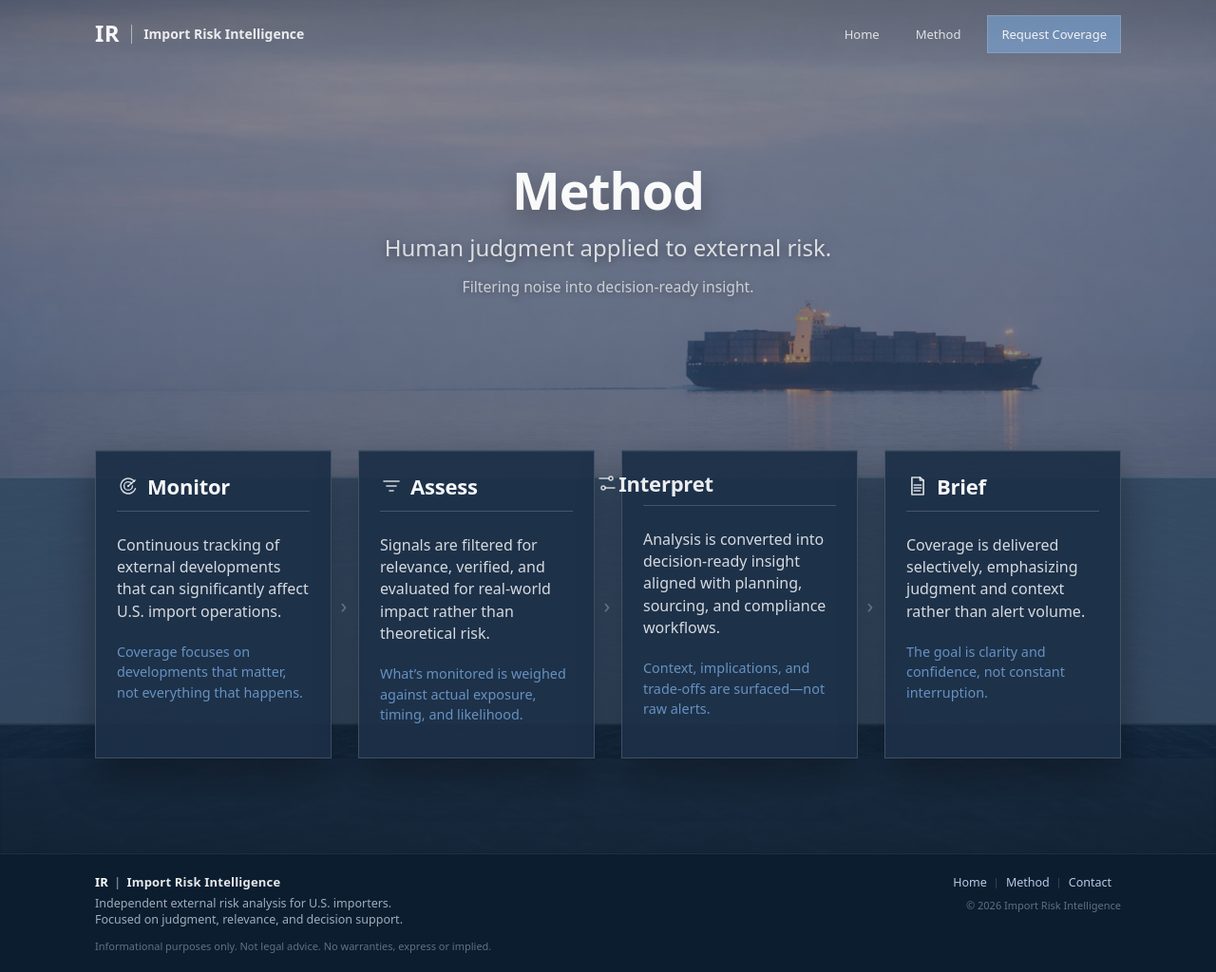
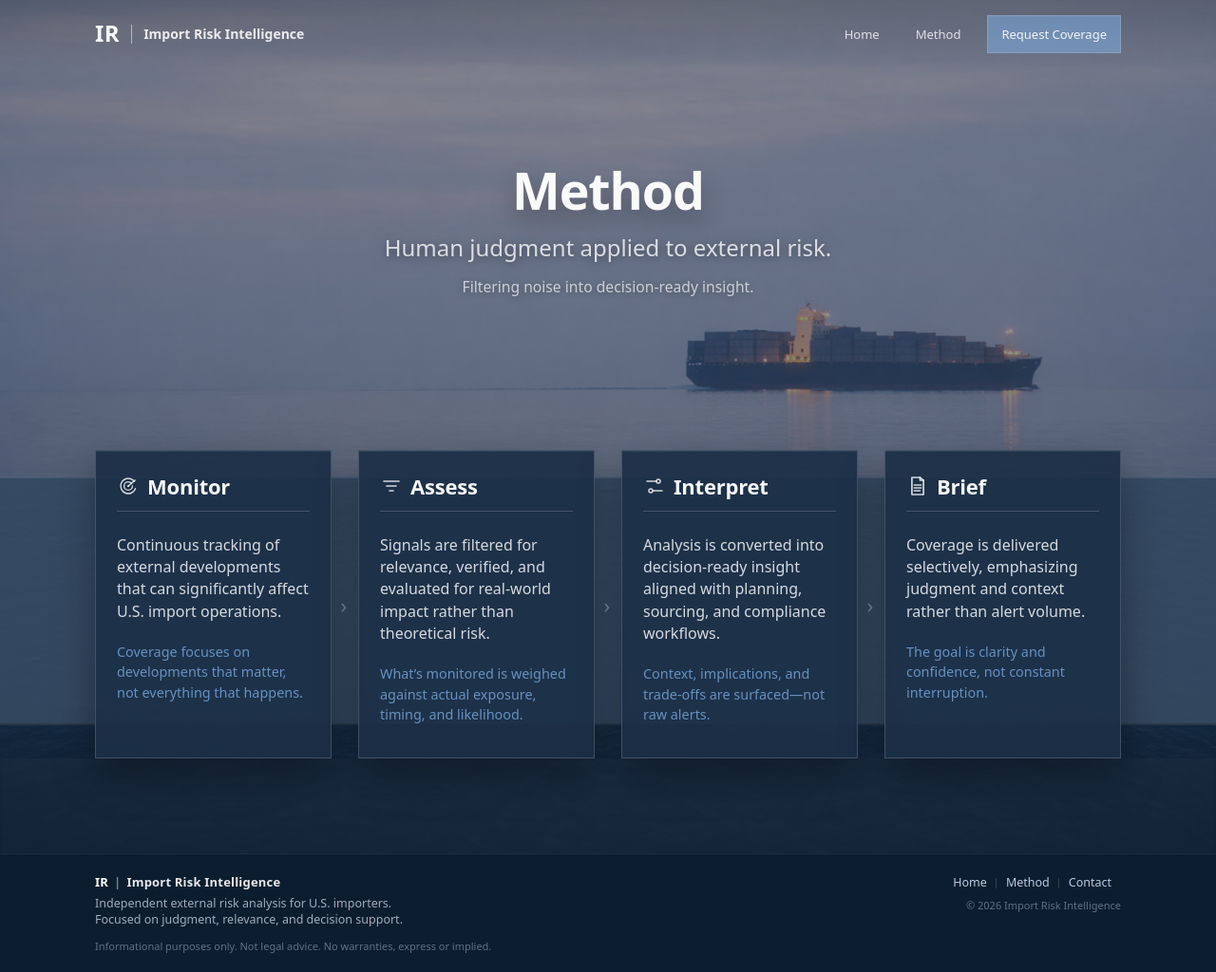
Before and after one commit to importrisk/import-risk-intelligence-site, a Jekyll site: the page built from method.html, in a window 1280 px wide. Shown: the whole page at 95% size. Built offline with Jekyll 4.4.1, drawn with Linux system fonts in a browser that asks for light colours.

Commit message:
Update method.html

```diff
--- a/method.html
+++ b/method.html
@@ -112,16 +112,11 @@ description: How Import Risk Intelligence evaluates and tracks supply-chain risk
 
   <header class="mf-head">
   <span class="mf-icon" aria-hidden="true">
-    <!-- Interpret icon (stacked layers) -->
-<span class="mf-icon" aria-hidden="true">
     <svg viewBox="0 0 24 24" fill="none"
          stroke="currentColor" stroke-width="1.5"
          stroke-linecap="round" stroke-linejoin="round">
-    <!-- top slider -->
       <path d="M4 7h10"/>
       <circle cx="16" cy="7" r="2"/>
-
-    <!-- bottom slider -->
       <path d="M10 17h10"/>
       <circle cx="8" cy="17" r="2"/>
     </svg>
@@ -129,6 +124,7 @@ description: How Import Risk Intelligence evaluates and tracks supply-chain risk
 
   <h3 class="mf-title">Interpret</h3>
 </header>
+
 
             <p class="mf-description">
               Analysis is converted into decision-ready insight aligned with
```
Lines whose indentation alone changed are shown as unchanged.
